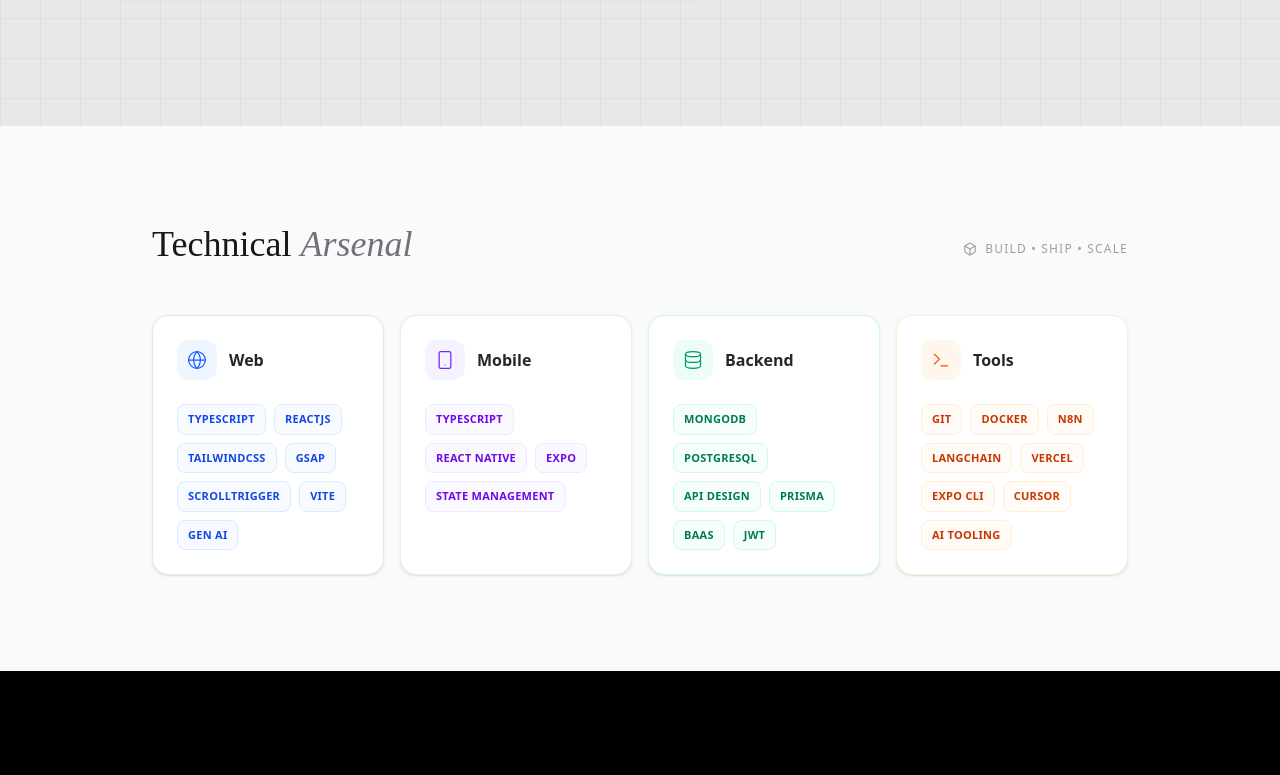
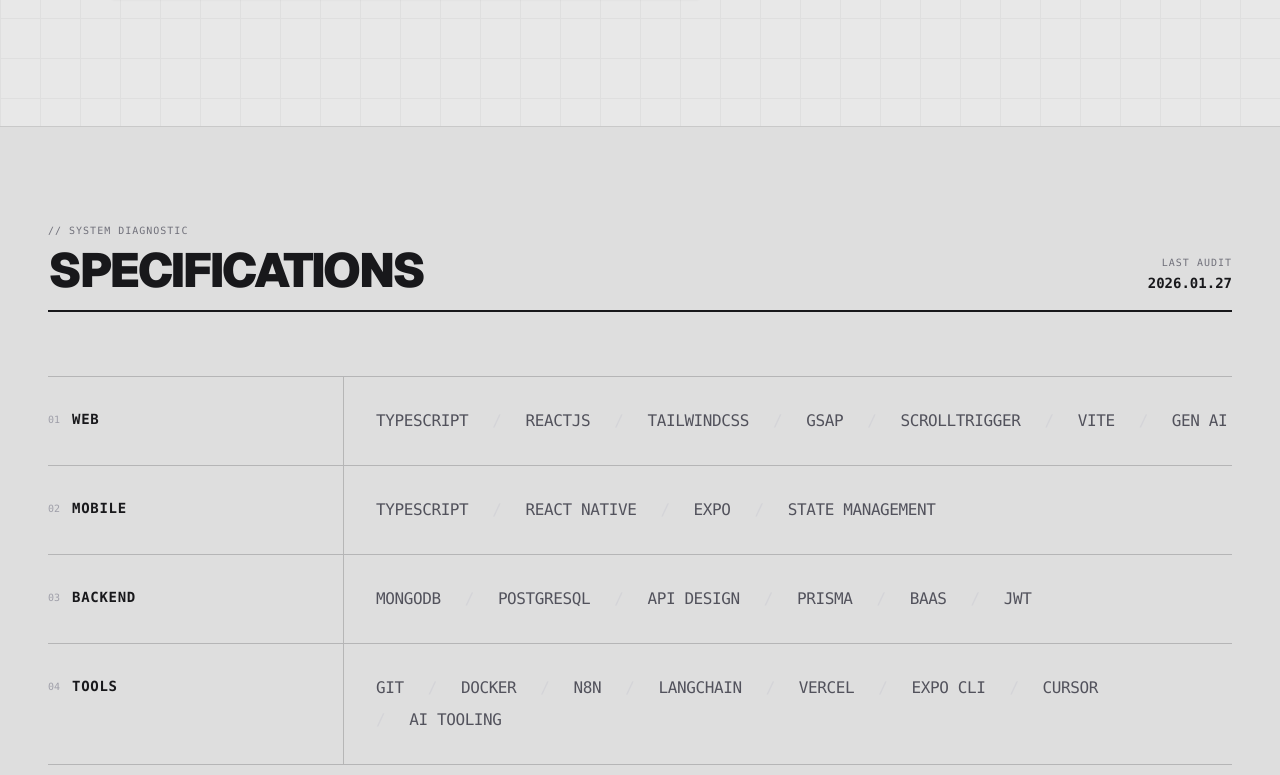
Before and after one commit to Dany1211/product-Engineer, a Next.js app: page / in a window 1280 px wide. Shown: the part 2022-2797 px from the top of the page. Built offline with nearby package versions, Linux system fonts and the light colour scheme.

Commit message:
refactor: Redesign the Skills section UI from a colorful card grid to a monochromatic data-table layout with an updated header and new footer.

```diff
--- a/app/components/Skills.js
+++ b/app/components/Skills.js
@@ -2,33 +2,35 @@
 import React from 'react';
 import { skills } from '../data/content';
 import { motion } from 'framer-motion';
-import { Globe, Smartphone, Database, Terminal, Code2, Cpu, Layers, Box } from 'lucide-react';
 
 export default function Skills() {
     return (
-        <section id="skills" className="relative bg-zinc-50 py-24 overflow-hidden">
-            <div className="max-w-5xl mx-auto px-6 relative z-10">
+        <section id="skills" className="relative bg-[#dedede] py-24 border-t border-zinc-900/10">
+            <div className="max-w-[1400px] mx-auto px-6 md:px-12 relative z-10">
 
-                {/* Header */}
+                {/* Technical Header */}
                 <motion.div
                     initial={{ opacity: 0, y: 10 }}
                     whileInView={{ opacity: 1, y: 0 }}
-                    viewport={{ once: true }}
-                    className="flex flex-col md:flex-row items-baseline justify-between mb-12 gap-4"
+                    viewport={{ once: true }} // Changed to true for less distraction
+                    className="flex items-end justify-between mb-16 border-b-2 border-zinc-900 pb-4"
                 >
-                    <h2 className="text-3xl md:text-4xl font-serif text-zinc-900 leading-tight">
-                        Technical <span className="italic text-zinc-500">Arsenal</span>
+                    <div>
+                        <span className="text-[10px] font-mono text-zinc-500 uppercase tracking-widest block mb-2">// SYSTEM DIAGNOSTIC</span>
+                        <h2 className="text-3xl md:text-5xl font-black font-sans text-zinc-900 uppercase tracking-tighter">
+                            SPECIFICATIONS
                         </h2>
-                    <div className="flex items-center gap-2 text-xs font-medium uppercase tracking-widest text-zinc-400">
-                        <Box size={14} />
-                        <span>Build • Ship • Scale</span>
+                    </div>
+                    <div className="hidden md:block text-right">
+                        <span className="text-[10px] font-mono text-zinc-500 uppercase tracking-widest block">Last Audit</span>
+                        <span className="text-sm font-mono font-bold text-zinc-900">2026.01.27</span>
                     </div>
                 </motion.div>
 
-                {/* Creative Colorful Grid */}
-                <div className="grid grid-cols-1 md:grid-cols-2 lg:grid-cols-4 gap-4">
+                {/* Raw Data Table */}
+                <div className="grid grid-cols-1 border-t border-zinc-900/20">
                     {Object.entries(skills).map(([category, items], index) => (
-                        <SkillColumn
+                        <SkillRow
                             key={category}
                             category={category}
                             items={items}
@@ -36,85 +38,49 @@
                         />
                     ))}
                 </div>
+
+                {/* Footer Data Strip */}
+                <div className="mt-8 flex justify-between items-center text-[10px] font-mono text-zinc-400 uppercase tracking-widest">
+                    <span>End of Report</span>
+                    <span>Verified by: DNYANESH</span>
+                </div>
             </div>
         </section>
     );
 }
 
-function SkillColumn({ category, items, index }) {
-    // Distinct color themes for each category
-    const themes = {
-        web: {
-            icon: Globe,
-            color: "text-blue-600",
-            bg: "bg-blue-50",
-            border: "border-blue-100",
-            hover: "hover:border-blue-300 hover:shadow-blue-100",
-            pill: "text-blue-700 bg-blue-50/50 hover:bg-blue-100 border-blue-100"
-        },
-        mobile: {
-            icon: Smartphone,
-            color: "text-violet-600",
-            bg: "bg-violet-50",
-            border: "border-violet-100",
-            hover: "hover:border-violet-300 hover:shadow-violet-100",
-            pill: "text-violet-700 bg-violet-50/50 hover:bg-violet-100 border-violet-100"
-        },
-        backend: {
-            icon: Database,
-            color: "text-emerald-600",
-            bg: "bg-emerald-50",
-            border: "border-emerald-100",
-            hover: "hover:border-emerald-300 hover:shadow-emerald-100",
-            pill: "text-emerald-700 bg-emerald-50/50 hover:bg-emerald-100 border-emerald-100"
-        },
-        tools: {
-            icon: Terminal,
-            color: "text-orange-600",
-            bg: "bg-orange-50",
-            border: "border-orange-100",
-            hover: "hover:border-orange-300 hover:shadow-orange-100",
-            pill: "text-orange-700 bg-orange-50/50 hover:bg-orange-100 border-orange-100"
-        }
-    };
-
-    const theme = themes[category.toLowerCase()] || themes.web;
-    const Icon = theme.icon;
-
+function SkillRow({ category, items, index }) {
     return (
         <motion.div
-            initial={{ opacity: 0, y: 20 }}
-            whileInView={{ opacity: 1, y: 0 }}
-            viewport={{ once: true }}
+            initial={{ opacity: 0, x: -10 }}
+            whileInView={{ opacity: 1, x: 0 }}
+            viewport={{ once: true, margin: "-50px" }}
             transition={{ delay: index * 0.1 }}
-            className={`group relative p-6 bg-white rounded-2xl border ${theme.border} shadow-sm transition-all duration-300 ${theme.hover} hover:-translate-y-1`}
+            className="group grid grid-cols-1 md:grid-cols-12 border-b border-zinc-900/20 hover:bg-zinc-900/5 transition-colors duration-300"
         >
-            {/* Colorful Top Accent */}
-            <div className={`absolute top-0 inset-x-0 h-1 rounded-t-2xl ${theme.bg.replace('/50', '-500')} opacity-0 group-hover:opacity-100 transition-opacity`} />
-
-            <div className="flex flex-col h-full">
-                {/* Category Header */}
-                <div className="flex items-center gap-3 mb-6">
-                    <div className={`p-2.5 rounded-xl ${theme.bg} ${theme.color}`}>
-                        <Icon size={20} className="stroke-[1.5]" />
-                    </div>
-                    <h3 className="font-bold text-base capitalize text-zinc-800">
+            {/* Category Label (col-span-3) */}
+            <div className="md:col-span-3 py-6 md:py-8 border-r-0 md:border-r border-zinc-900/20 md:pr-8 flex items-start">
+                <div className="flex items-center gap-3">
+                    <span className="text-[10px] font-mono text-zinc-400 uppercase">0{index + 1}</span>
+                    <h3 className="text-sm font-bold font-mono text-zinc-900 uppercase tracking-wider">
                         {category}
                     </h3>
                 </div>
+            </div>
 
-                {/* Skills List */}
-                <div className="flex flex-wrap gap-2 content-start">
+            {/* Skills List (col-span-9) */}
+            <div className="md:col-span-9 py-4 md:py-8 md:pl-8 flex flex-wrap items-center gap-x-6 gap-y-2">
                 {items.map((skill, i) => (
                     <span
                         key={skill}
-                            className={`px-2.5 py-1.5 rounded-lg text-[11px] font-semibold tracking-wide uppercase border transition-colors cursor-default ${theme.pill}`}
+                        className="text-sm md:text-base font-mono text-zinc-600 group-hover:text-zinc-900 transition-colors uppercase tracking-tight"
                     >
+                        {/* Bullet separator for all except first */}
+                        {i > 0 && <span className="inline-block text-zinc-300 mr-6">/</span>}
                         {skill}
                     </span>
                 ))}
             </div>
-            </div>
         </motion.div>
     );
 }
```
Lines whose indentation alone changed are shown as unchanged.
